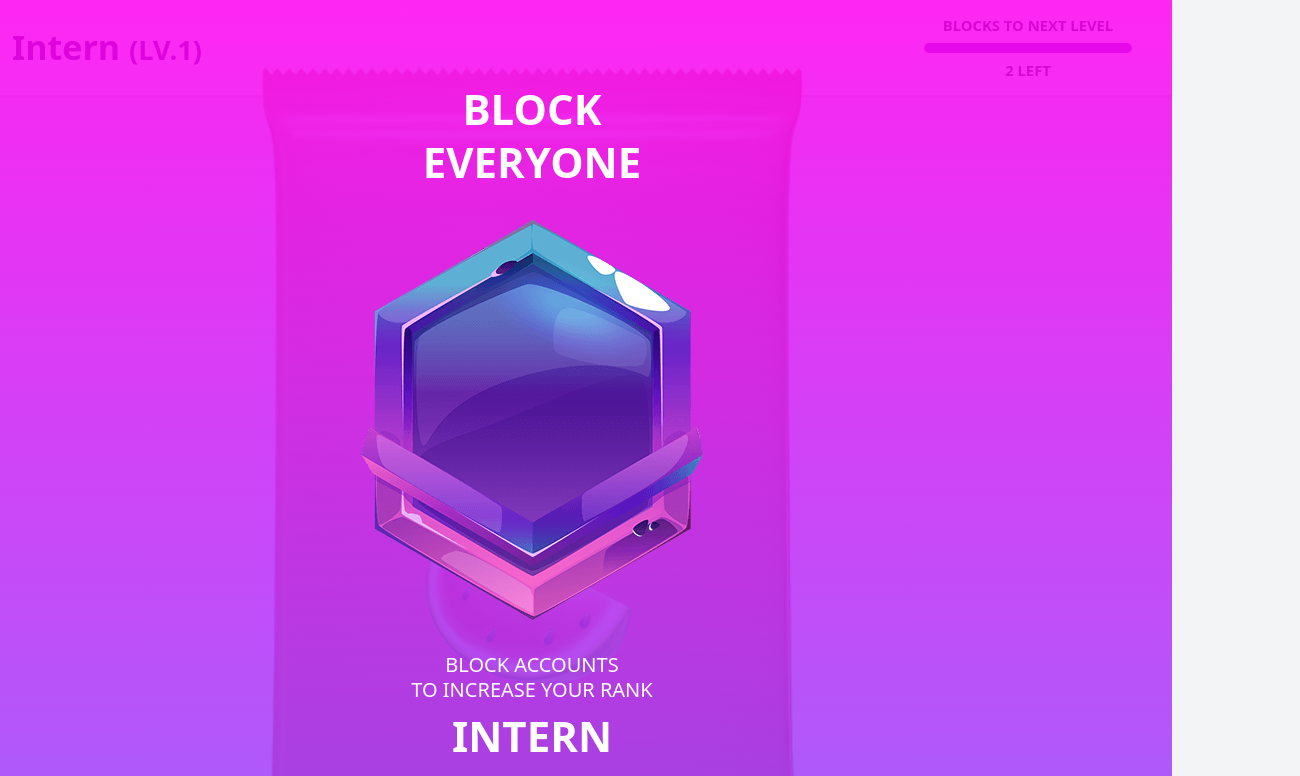
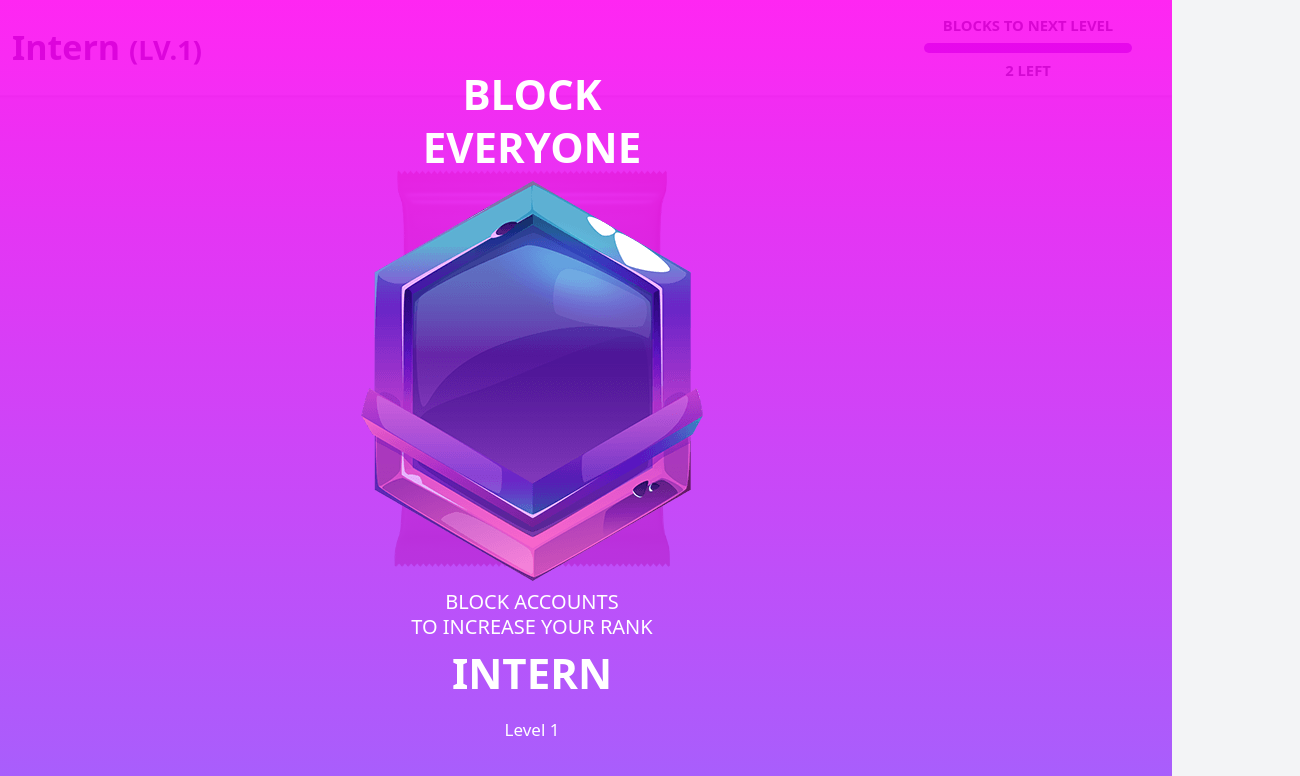
Before and after one commit to blockeveryone/blockeveryone, a website: page build_production/index.html in a window 1280 px wide. Shown: the top 776 px of the page, 1300 px wide, since content can reach past the window. Drawn offline with Linux system fonts and the light colour scheme; no server answers.

Commit message:
fresh prod build

```diff
--- a/build_production/index.html
+++ b/build_production/index.html
@@ -16,7 +16,7 @@
         <link rel="home" href="https://blockeveryone.com">
         <link rel="icon" href="/favicon.ico">
 
-        <link rel="stylesheet" href="/assets/build/css/main.css?id=866b71da29c275b29e3c40bd50e250cb">
+        <link rel="stylesheet" href="/assets/build/css/main.css?id=b5fa868dd81d1295245228ed0d37511d">
     </head>
 
     <body class="relative flex flex-col justify-between min-h-screen bg-gray-100 text-gray-800 leading-normal font-sans">
@@ -67,20 +67,20 @@
     </ul>
 </nav>
 
-        <main role="main" class="flex-auto w-full container max-w-4xl mx-auto py-0 md:py-16 min-h-[640px] md:min-h-[800px]">
+        <main role="main" class="relative flex-auto w-full container max-w-4xl mx-auto py-0 md:py-16 min-h-[640px] md:min-h-[800px]">
                 <div class="card-wrapper">
         <div class="card">
             <div id="photo" class="photo" style="background-image: url('https://picsum.photos/seed/name/482/738')"></div>
             <div class="front">
-                <span id='card-title' class="font-bold">Account Name</span>
+                <span id='card-title' class="font-bold text-xs">Account Name</span>
                 <div class="card-button-wrapper">
-                    <a id="instagram" href="#" target="_blank" class="w-full text-center text-gray-900 bg-white border border-gray-300 focus:outline-none hover:bg-gray-100 focus:ring-4 focus:ring-gray-100 font-medium rounded-full text-sm px-5 py-1 me-2 mb-2">
+                    <a id="instagram" href="#" target="_blank" class="scale-75 w-full text-center text-gray-900 bg-white border border-gray-300 focus:outline-none hover:bg-gray-100 focus:ring-4 focus:ring-gray-100 font-medium rounded-full text-xs px-5 m-0">
                         Instagram
                     </a>
-                    <a id="tiktok" href="#" target="_blank" class="w-full text-center text-gray-900 bg-white border border-gray-300 focus:outline-none hover:bg-gray-100 focus:ring-4 focus:ring-gray-100 font-medium rounded-full text-sm px-5 py-1 me-2 mb-2">
+                    <a id="tiktok" href="#" target="_blank" class="scale-75 w-full text-center text-gray-900 bg-white border border-gray-300 focus:outline-none hover:bg-gray-100 focus:ring-4 focus:ring-gray-100 font-medium rounded-full text-xs px-5 m-0">
                         TikTok
                     </a>
-                    <a id="twitter" href="#" target="_blank" class="w-full text-center text-gray-900 bg-white border border-gray-300 focus:outline-none hover:bg-gray-100 focus:ring-4 focus:ring-gray-100 font-medium rounded-full text-sm px-5 py-1 me-2 mb-2">
+                    <a id="twitter" href="#" target="_blank" class="scale-75 w-full text-center text-gray-900 bg-white border border-gray-300 focus:outline-none hover:bg-gray-100 focus:ring-4 focus:ring-gray-100 font-medium rounded-full text-xs px-5 m-0">
                         Twitter
                     </a>
                 </div>
@@ -91,19 +91,20 @@
         </div>
     </div>
     <div id="pack-screen">
-        <img src="/assets/img/pack-raw.png">
-    </div>
-    <div id="reward-screen">
-        <h1 id='reward-screen-title' class="mb-8 uppercase text-center"></h1>
-        <img id='reward-screen-rank-img' src="/assets/img/rank_0.png">
-        <h5 id='reward-screen-tagline' class="mb-0 uppercase text-center"></h5>
-        <h1 id='reward-screen-rank-title' class="mt-2 uppercase"></h1>
-        <p id='reward-screen-level' class="mt-0"></p>
-        <button id="level-up-ok" type="button" class="select-none rounded-lg bg-gradient-to-tr from-gray-900 to-gray-800 py-3 px-6 text-center align-middle font-sans text-xs font-bold uppercase text-white shadow-md shadow-gray-900/10 transition-all hover:shadow-lg hover:shadow-gray-900/20 active:opacity-[0.85] disabled:pointer-events-none disabled:opacity-50 disabled:shadow-none mt-4"></button>
+        <img src="/assets/img/pack-raw.png" class="w-[250px] h-[375px]">
     </div>
         </main>
 
-        <script src="/assets/build/js/main.js?id=26e103e095e2a280d7a46d113cc8c088"></script>
+        <div id="reward-screen">
+            <h1 id='reward-screen-title' class="mb-2 uppercase text-center"></h1>
+            <img id='reward-screen-rank-img' src="/assets/img/rank_0.png">
+            <h5 id='reward-screen-tagline' class="mt-2 mb-0 uppercase text-center"></h5>
+            <h1 id='reward-screen-rank-title' class="mt-2 uppercase"></h1>
+            <p id='reward-screen-level' class="mt-0"></p>
+            <button id="level-up-ok" type="button" class="select-none rounded-lg bg-gradient-to-tr from-gray-900 to-gray-800 py-3 px-6 text-center align-middle font-sans text-xs font-bold uppercase text-white shadow-md shadow-gray-900/10 transition-all hover:shadow-lg hover:shadow-gray-900/20 active:opacity-[0.85] disabled:pointer-events-none disabled:opacity-50 disabled:shadow-none mt-4"></button>
+        </div>
+
+        <script src="/assets/build/js/main.js?id=6cfd07fc711de4176ab76bd06c7faf2d"></script>
 
             </body>
 </html>
```
Also changed, not shown: build_production/assets/build/css/main.css, build_production/assets/build/js/main.js, build_production/assets/build/mix-manifest.json, 2 other files.
